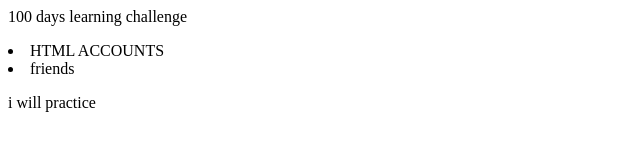
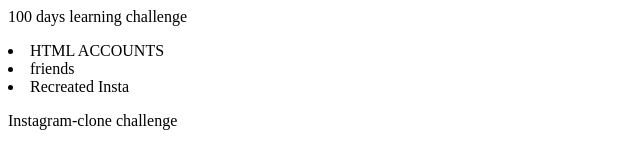
Before and after one commit to KSPHVR1/instagram, a plain HTML site: page index.html in a window 1280 px wide. Shown: the whole page, without its empty margins (0-640 px from the left). Drawn offline with Linux system fonts and the light colour scheme.

Commit message:
Add files via upload

```diff
--- a/index.html
+++ b/index.html
@@ -7,7 +7,8 @@
 <ol></ol>
 <li>HTML ACCOUNTS</li>
 <li>friends</li>
-<p>i will practice </p>
+<li>Recreated Insta</li>
+<p>Instagram-clone challenge</p>
     </body>
 
 </html>
```
